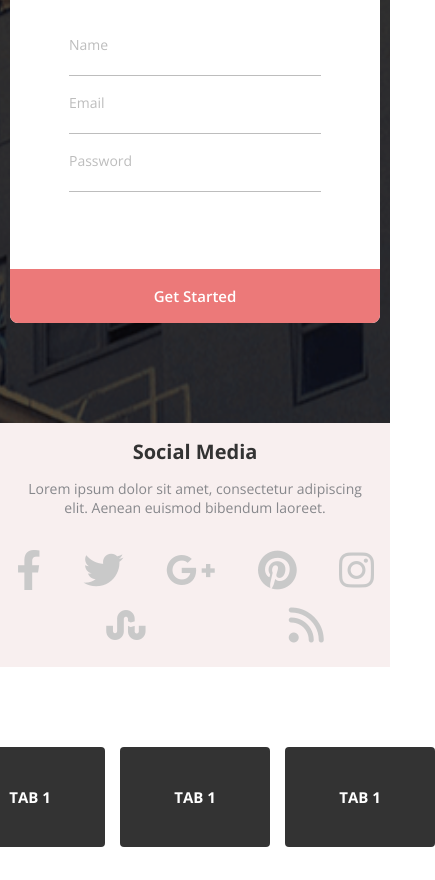
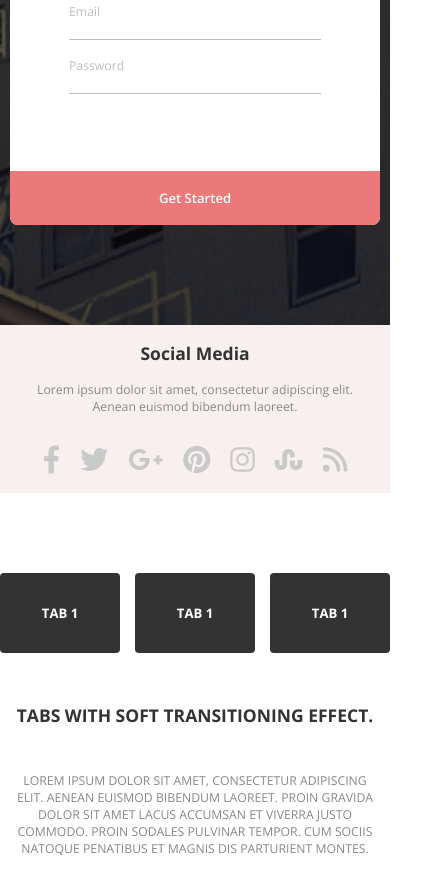
Before and after one commit to jecharmetout/FE28-AxitProject-Dudko-Maria, a plain HTML site: page index.html in a window 390 px wide. Shown: the part 818-1698 px from the top of the page, 435 px wide, since content can reach past the window. Drawn offline with nearby package versions, Linux system fonts and the light colour scheme.

Commit message:
add media430px

```diff
--- a/css/axure.css
+++ b/css/axure.css
@@ -49,7 +49,7 @@
   z-index: 3; */
   color:rgba(255, 255, 255, 0.8);
   /* font-size: 16px; */
-  font-size: 1rem;
+  font-size: 0.991rem;
   font-weight: 300;
   text-align: center;
 }
--- a/css/index.css
+++ b/css/index.css
@@ -9,9 +9,6 @@
 @import url("../css/template.css");
 @import url("../css/contact.css");
 @import url("../css/tab.css");
-
-
-
 
 * {
   margin: 0;
@@ -67,93 +64,128 @@ p {
   color: #000000;
 }
 @media (max-width: 1200px) {
-
   .container {
     max-width: 970px;
   }
-  .wrap{
+  .wrap {
     justify-content: space-around;
   }
-  .wrap-header{
+  .wrap-header {
     justify-content: space-between;
   }
-  .wrap-social{
+  .wrap-social {
     justify-content: space-between;
   }
-  .wrap-tab{
+  .wrap-tab {
     justify-content: space-between;
   }
   .social-navigation-list-item {
     margin-left: 40px;
   }
-  .tab-img{
+  .tab-img {
     margin: 100px auto 0;
   }
-  .awesome-item{
+  .awesome-item {
     margin: 25px 15px;
   }
-  .pricing-list{
+  .pricing-list {
     margin: 25px 15px;
   }
-  .customers-item{
+  .customers-item {
     margin: 25px 15px;
   }
 }
-@media(max-width: 992px){
-  html{
+@media (max-width: 992px) {
+  html {
     font-size: 16px;
   }
-  .container{
+  .container {
     max-width: 750px;
   }
-  .wrap{
+  .wrap {
     justify-content: center;
   }
-  .wrap-header{
+  .wrap-header {
     justify-content: space-between;
   }
-  .template-description{
+  .template-description {
     text-align: center;
   }
-  .template-title::after{
+  .template-title::after {
     margin: 32px auto 39px;
   }
-  .template-text{
-    margin:0 auto 39px;
+  .template-text {
+    margin: 0 auto 39px;
   }
-  .template-button{
+  .template-button {
     margin: 0 auto 60px;
   }
-  .template-form{
+  .template-form {
     margin: 0 auto;
   }
-  .social-description{
+  .social-description {
     text-align: center;
     margin-bottom: 25px;
   }
-  .tab-row{
+  .tab-row {
     display: flex;
     align-items: flex-start;
     margin: 0 auto 40px;
   }
-  .tab-row-item{
+  .tab-row-item {
     margin-right: 15px;
     width: 150px;
     line-height: 100px;
   }
-  .tab-row-item:last-child{
+  .tab-row-item:last-child {
     margin-right: 0;
   }
-  .tab-content{
+  .tab-content {
     text-align: center;
   }
-  .tab-title{
+  .tab-title {
     margin-bottom: 45px;
   }
-  .tab-text{
+  .tab-text {
     margin-bottom: 55px;
   }
-  .tab-btn{
+  .tab-btn {
     margin: auto;
   }
 }
+@media (max-width: 767px) {
+  html {
+    font-size: 15px;
+  }
+  .container {
+    max-width: 100%;
+  }
+  .navigation {
+    display: none;
+  }
+  .contact-form-content {
+    flex-direction: column;
+    align-items: center;
+  }
+  .form-item:last-child {
+    margin-bottom: 33px;
+  }
+}
+@media (max-width: 430px) {
+  html {
+    font-size: 14px;
+  }
+  .container {
+    max-width: 100%;
+  }
+  .social-navigation-list-item {
+    margin-left: 20px;
+  }
+  .social-navigation-list-item a {
+    font-size: 2rem;
+  }
+  .tab-row-item {
+    width: 120px;
+    line-height: 80px;
+  }
+}
--- a/css/template.css
+++ b/css/template.css
@@ -154,9 +154,16 @@
 
 
 }
+.form-btn button:hover{
+ box-shadow: 1px 1px 10px 3px rgba(235, 121, 121, 0.8);
+ transform:scale(1);
+ transition: 1s;
+
+}
+
 .form-btn button{
     width: 100%;
-    background-color: #ec7979;
+    background-color: #eb7979;
     color: #ffffff;
     line-height: 54px;
     border: none;
@@ -166,6 +173,7 @@
     /* font-size: 15px; */
     font-size: 0.9375rem;
     cursor: pointer;
+    transition: 1s;
 
 
 
```
